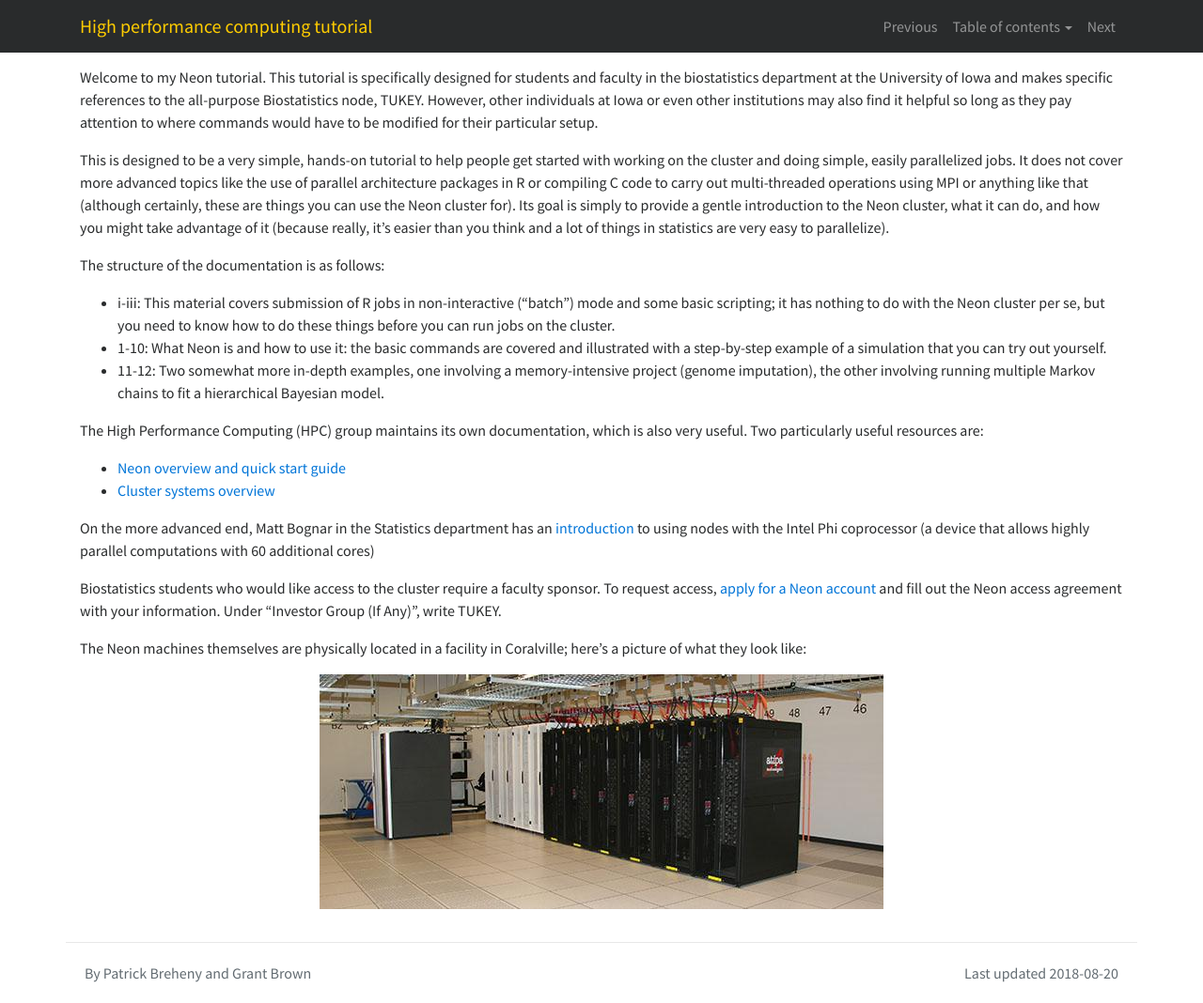
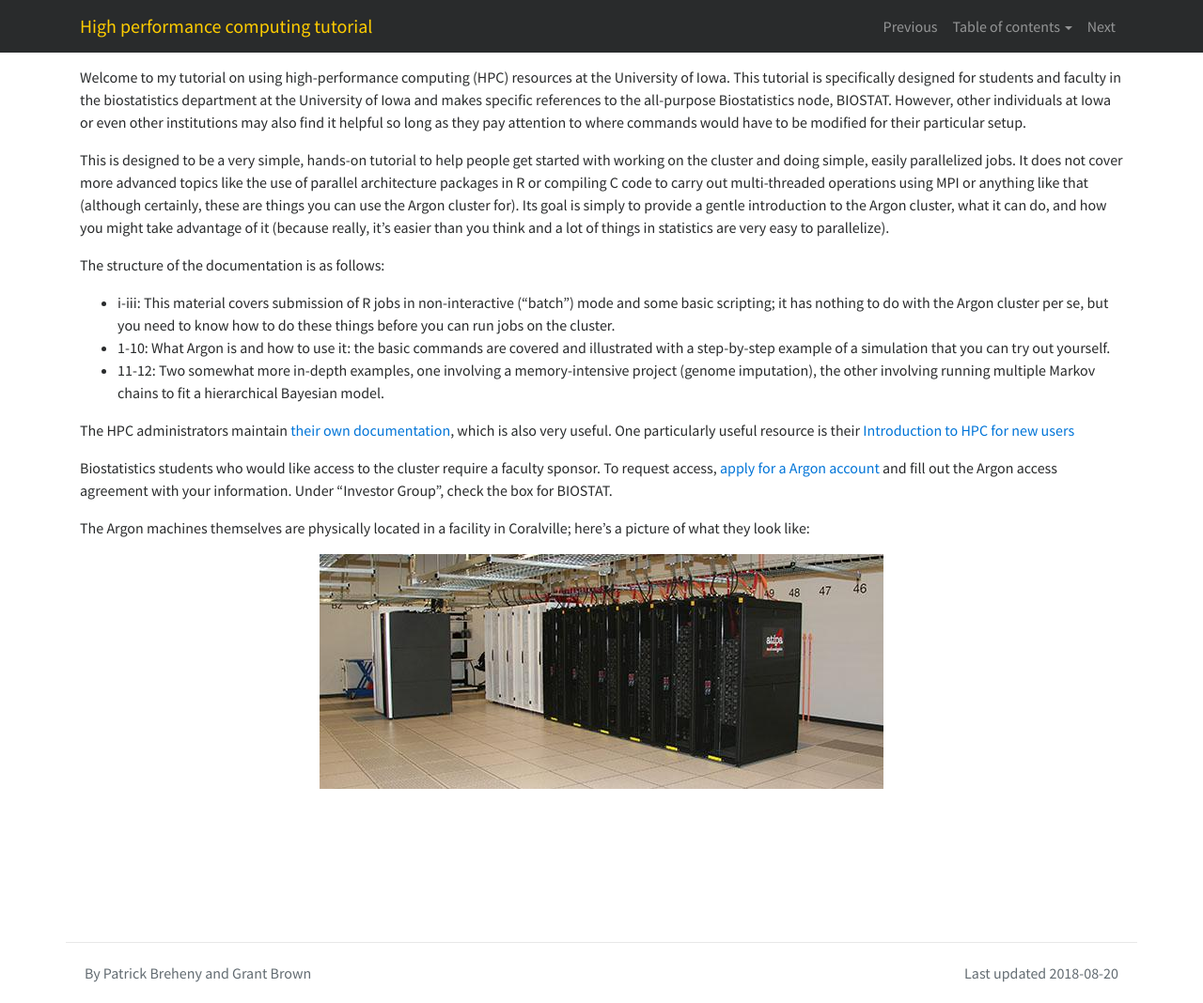
Before and after one commit to IowaBiostat/hpc, a Jekyll site: the page built from index.md, in a window 1280 px wide and 1068 px high. Shown: the whole window at 94% size. Built offline with Jekyll 4.4.1, drawn with Linux system fonts in a browser that asks for light colours; nearby versions of some CDN libraries.

Commit message:
index: Updating to Argon/BIOSTAT

```diff
--- a/index.md
+++ b/index.md
@@ -3,25 +3,20 @@ prev: index
 next: i
 ---
 
-Welcome to my Neon tutorial.  This tutorial is specifically designed for students and faculty in the biostatistics department at the University of Iowa and makes specific references to the all-purpose Biostatistics node, TUKEY.  However, other individuals at Iowa or even other institutions may also find it helpful so long as they pay attention to where commands would have to be modified for their particular setup.
+Welcome to my tutorial on using high-performance computing (HPC) resources at the University of Iowa.  This tutorial is specifically designed for students and faculty in the biostatistics department at the University of Iowa and makes specific references to the all-purpose Biostatistics node, BIOSTAT.  However, other individuals at Iowa or even other institutions may also find it helpful so long as they pay attention to where commands would have to be modified for their particular setup.
 
-This is designed to be a very simple, hands-on tutorial to help people get started with working on the cluster and doing simple, easily parallelized jobs.  It does not cover more advanced topics like the use of parallel architecture packages in R or compiling C code to carry out multi-threaded operations using MPI or anything like that (although certainly, these are things you can use the Neon cluster for).  Its goal is simply to provide a gentle introduction to the Neon cluster, what it can do, and how you might take advantage of it (because really, it's easier than you think and a lot of things in statistics are very easy to parallelize).
+This is designed to be a very simple, hands-on tutorial to help people get started with working on the cluster and doing simple, easily parallelized jobs.  It does not cover more advanced topics like the use of parallel architecture packages in R or compiling C code to carry out multi-threaded operations using MPI or anything like that (although certainly, these are things you can use the Argon cluster for).  Its goal is simply to provide a gentle introduction to the Argon cluster, what it can do, and how you might take advantage of it (because really, it's easier than you think and a lot of things in statistics are very easy to parallelize).
 
 The structure of the documentation is as follows:
 
-* i-iii: This material covers submission of R jobs in non-interactive ("batch") mode and some basic scripting; it has nothing to do with the Neon cluster per se, but you need to know how to do these things before you can run jobs on the cluster.
-* 1-10: What Neon is and how to use it: the basic commands are covered and illustrated with a step-by-step example of a simulation that you can try out yourself.
+* i-iii: This material covers submission of R jobs in non-interactive ("batch") mode and some basic scripting; it has nothing to do with the Argon cluster per se, but you need to know how to do these things before you can run jobs on the cluster.
+* 1-10: What Argon is and how to use it: the basic commands are covered and illustrated with a step-by-step example of a simulation that you can try out yourself.
 * 11-12: Two somewhat more in-depth examples, one involving a memory-intensive project (genome imputation), the other involving running multiple Markov chains to fit a hierarchical Bayesian model.
 
-The High Performance Computing (HPC) group maintains its own documentation, which is also very useful.  Two particularly useful resources are:
+The HPC administrators maintain [their own documentation](https://wiki.uiowa.edu/display/hpcdocs/HPC+Documentation+Home), which is also very useful.  One particularly useful resource is their [Introduction to HPC for new users](https://wiki.uiowa.edu/display/hpcdocs/Introduction+To+HPC+For+New+Users)
 
-* [Neon overview and quick start guide](https://wiki.uiowa.edu/display/hpcdocs/Neon+Overview+and+Quick+Start+Guide)
-* [Cluster systems overview](https://wiki.uiowa.edu/display/hpcdocs/Cluster+Systems+Documentation)
+Biostatistics students who would like access to the cluster require a faculty sponsor.  To request access, [apply for a Argon account](http://hpc.uiowa.edu/user-services/apply-account) and fill out the Argon access agreement with your information.  Under "Investor Group", check the box for BIOSTAT.
 
-On the more advanced end, Matt Bognar in the Statistics department has an [introduction](http://homepage.stat.uiowa.edu/~mbognar/phi) to using nodes with the Intel Phi coprocessor (a device that allows highly parallel computations with 60 additional cores)
-
-Biostatistics students who would like access to the cluster require a faculty sponsor.  To request access, [apply for a Neon account](http://hpc.uiowa.edu/user-services/apply-account) and fill out the Neon access agreement with your information.  Under "Investor Group (If Any)", write TUKEY.
-
-The Neon machines themselves are physically located in a facility in Coralville; here's a picture of what they look like:
+The Argon machines themselves are physically located in a facility in Coralville; here's a picture of what they look like:
 
 <img class="img-fluid mx-auto d-block" src="img/neon.jpg">
```
